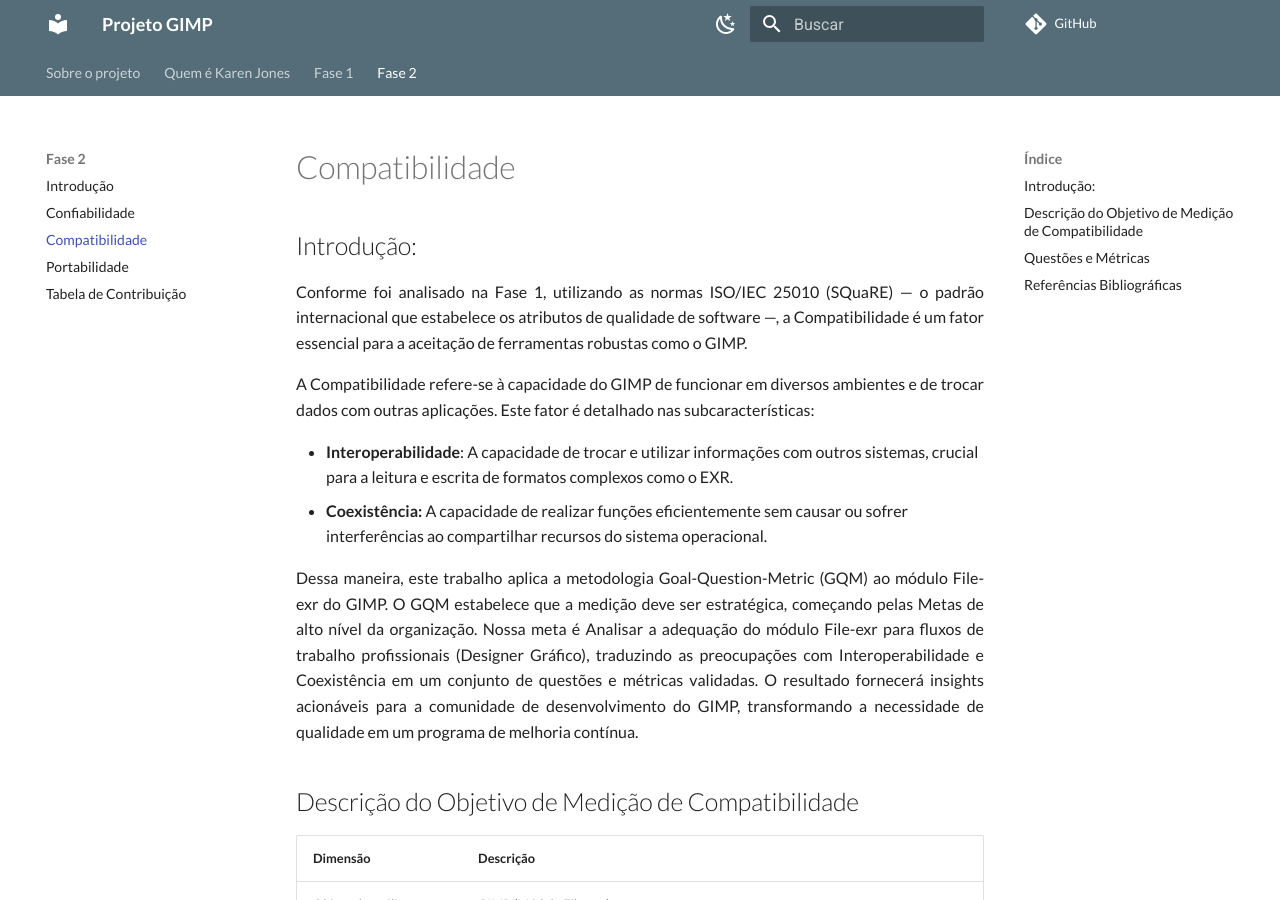
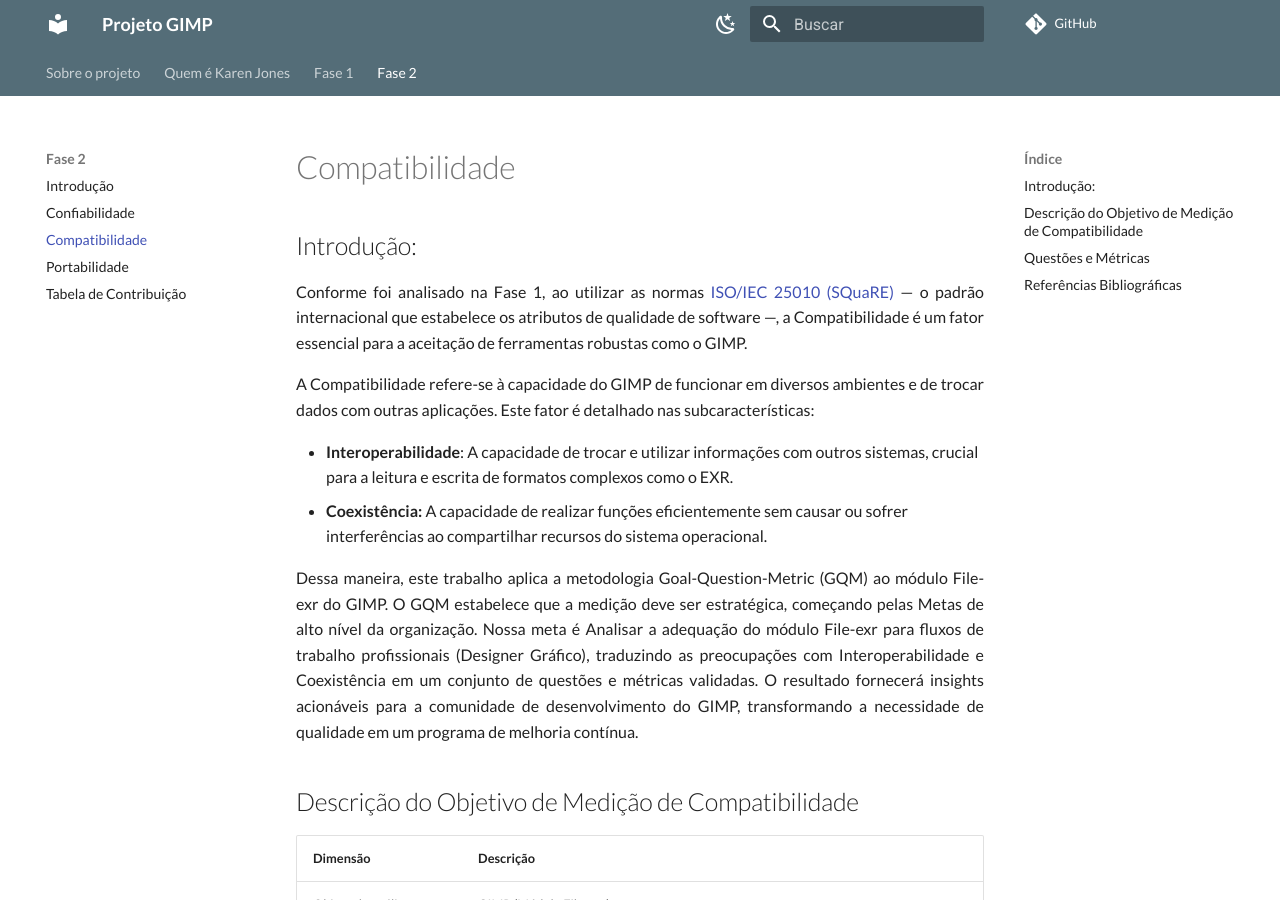
Before and after one commit to FCTE-Qualidade-de-Software-1/2025-2_T02_Karen_Jones, an MkDocs documentation site: the page built from docs/fase2/2-compatibilidade.md, in a window 1280 px wide and 900 px high. Built offline with MkDocs 1.6.1 and Material for MkDocs 9.7.7, drawn with Linux system fonts in a browser that asks for light colours; comment, search, counter and statistics services are not loaded; some of the changed text lies outside the part shown.

Commit message:
Update 2-compatibilidade.md

```diff
--- a/docs/fase2/2-compatibilidade.md
+++ b/docs/fase2/2-compatibilidade.md
@@ -2,7 +2,7 @@
 
 ## Introdução:
 
-Conforme foi analisado na Fase 1, utilizando as normas ISO/IEC 25010 (SQuaRE) — o padrão internacional que estabelece os atributos de qualidade de software —, a Compatibilidade é um fator essencial para a aceitação de ferramentas robustas como o GIMP.
+Conforme foi analisado na Fase 1, ao utilizar as normas [ISO/IEC 25010 (SQuaRE)](https://blog.onedaytesting.com.br/iso-iec-25010/) — o padrão internacional que estabelece os atributos de qualidade de software —, a Compatibilidade é um fator essencial para a aceitação de ferramentas robustas como o GIMP.
 
 A Compatibilidade refere-se à capacidade do GIMP de funcionar em diversos ambientes e de trocar dados com outras aplicações. Este fator é detalhado nas subcaracterísticas:
 
```
Also changed, not shown: other parts of docs/fase2/2-compatibilidade.md (+2 -0 lines).
